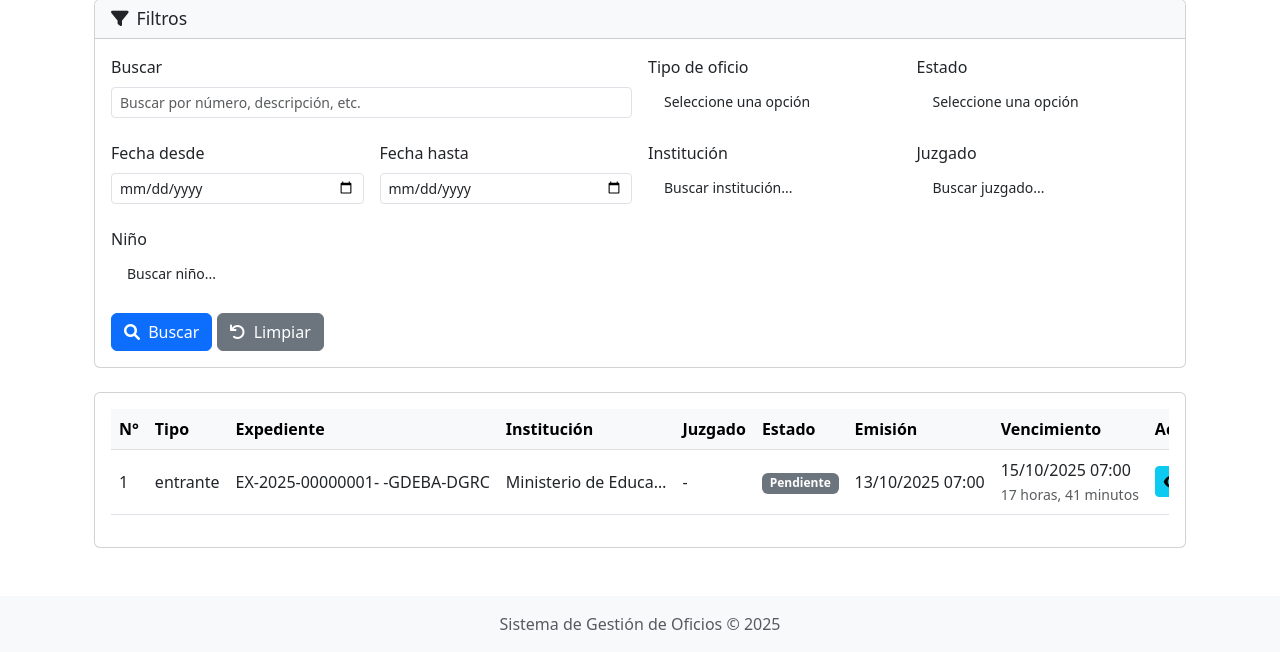
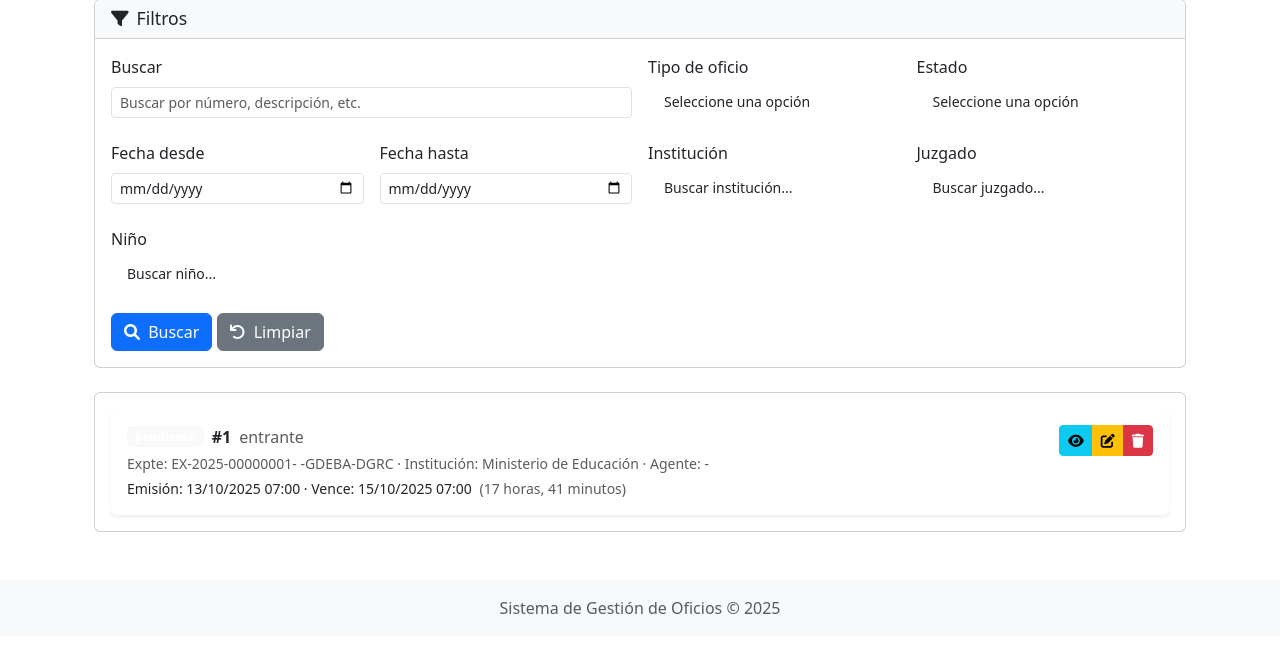
Before and after one commit to orquera10/proyecto_oficios, a Django app: page /oficios/ in a window 1280 px wide. Shown: the part 175-827 px from the top of the page. After the commit the page ends 789 px from the top, so only its background shows below. Run offline with Django 5.2, Linux system fonts and the light colour scheme; a user stored in the database is signed in; data comes from the database, SQL or seed files in the repository; data that the repository does not hold is empty; parts of the project's set-up code (start-up, migrations or seed data) failed here and were passed over; some libraries are stand-ins or nearby versions.

Commit message:
feat: cambiando estados y estilo de colores

```diff
--- a/oficios/filters.py
+++ b/oficios/filters.py
@@ -12,10 +12,10 @@ class OficioFilter(django_filters.FilterSet):
 
     ESTADO_CHOICES = [
         ('', 'Todos'),
-        ('pendiente', 'Pendiente'),
-        ('en_proceso', 'En Proceso'),
-        ('completado', 'Completado'),
-        ('vencido', 'Vencido'),
+        ('cargado', 'Cargado'),
+        ('asignado', 'Asignado'),
+        ('respondido', 'Respondido'),
+        ('enviado', 'Enviado'),
     ]
 
     # Filtro de búsqueda general
--- a/oficios/models.py
+++ b/oficios/models.py
@@ -151,10 +151,11 @@ class Oficio(models.Model):
     ]
 
     ESTADO_CHOICES = [
-        ('pendiente', 'Pendiente'),
-        ('en_proceso', 'En Proceso'),
-        ('completado', 'Completado'),
-        ('vencido', 'Vencido'),
+        ('cargado', 'Cargado'),
+        ('asignado', 'Asignado'),
+        ('respondido', 'Respondido'),
+        ('enviado', 'Enviado'),
+        ('devuelto', 'Devuelto'),
     ]
 
     tipo = models.CharField(
@@ -195,7 +196,7 @@ class Oficio(models.Model):
     estado = models.CharField(
         max_length=20,
         choices=ESTADO_CHOICES,
-        default='pendiente',
+        default='cargado',
         verbose_name='Estado'
     )
     plazo_horas = models.PositiveIntegerField(
@@ -300,10 +301,11 @@ class Oficio(models.Model):
     def get_estado_badge_class(self):
         """Devuelve la clase de Bootstrap para el badge de estado."""
         estado_map = {
-            'pendiente': 'secondary',
-            'en_proceso': 'info',
-            'completado': 'success',
-            'vencido': 'danger',
+            'cargado': 'secondary',      # gris claro
+            'asignado': 'warning',       # naranja
+            'respondido': 'primary',     # azul
+            'enviado': 'success',        # verde
+            'devuelto': 'violet',        # violeta (custom)
         }
         return estado_map.get(self.estado, 'light')
 
--- a/oficios/templates/oficios/oficio_list.html
+++ b/oficios/templates/oficios/oficio_list.html
@@ -104,72 +104,51 @@
                 </div>
             {% endif %}
 
-            <div class="table-responsive">
-                <table class="table table-hover">
-                    <thead class="table-light">
-                        <tr>
-                            <th class="text-nowrap">N°</th>
-                            <th class="text-nowrap">Tipo</th>
-                            <th class="text-nowrap">Expediente</th>
-                            <th class="text-nowrap">Institución</th>
-                            <th class="text-nowrap">Juzgado</th>
-                            <th class="text-nowrap">Estado</th>
-                            <th class="text-nowrap">Emisión</th>
-                            <th class="text-nowrap">Vencimiento</th>
-                            <th class="text-nowrap">Acciones</th>
-                        </tr>
-                    </thead>
-                    <tbody>
+            <div class="row g-3">
                 {% for oficio in page_obj %}
-                        <tr>
-                            <td class="text-nowrap">{{ oficio.id }}</td>
-                            <td class="text-nowrap">{{ oficio.get_tipo_display }}</td>
-                            <td class="text-nowrap">{{ oficio.expte|default:"-" }}</td>
-                            <td class="text-nowrap">{{ oficio.institucion.nombre|truncatechars:20|default:"-" }}</td>
-                            <td class="text-nowrap">{{ oficio.juzgado.nombre|default:"-"|truncatechars:20 }}</td>
-                            <td class="text-nowrap">
-                                <span class="badge bg-{{ oficio.get_estado_badge_class }}">
-                                    {{ oficio.get_estado_display }}
-                                </span>
-                            </td>
-                            <td class="text-nowrap">{{ oficio.fecha_emision|date:"d/m/Y H:i" }}</td>
-                            <td class="text-nowrap">
+                <div class="col-12">
+                    <div class="card shadow-sm border-0">
+                        <div class="card-body d-flex justify-content-between align-items-start">
+                            <div>
+                                <div class="d-flex align-items-center mb-1 flex-wrap">
+                                    <span class="badge bg-{{ oficio.get_estado_badge_class }} me-2">{{ oficio.get_estado_display }}</span>
+                                    <strong class="me-2">#{{ oficio.id }}</strong>
+                                    <span class="text-muted">{{ oficio.get_tipo_display }}</span>
+                                </div>
+                                <div class="text-muted small">
+                                    Expte: {{ oficio.expte|default:"-" }} · Institución: {{ oficio.institucion.nombre|default:"-" }} · Agente: {{ oficio.juzgado.nombre|default:"-" }}
+                                </div>
+                                <div class="mt-1 small">
+                                    Emisión: {{ oficio.fecha_emision|date:"d/m/Y H:i" }} · Vence:
                                     {% if oficio.fecha_vencimiento %}
                                         {{ oficio.fecha_vencimiento|date:"d/m/Y H:i" }}
                                         {% if oficio.estado != 'vencido' and oficio.estado != 'completado' %}
-                                        <br><small class="text-muted">
-                                            {{ oficio.fecha_vencimiento|timeuntil }}
-                                        </small>
+                                            <span class="text-muted ms-1">({{ oficio.fecha_vencimiento|timeuntil }})</span>
                                         {% endif %}
-                                {% else %}
-                                    -
-                                {% endif %}
-                            </td>
-                            <td class="text-nowrap">
+                                    {% else %}-{% endif %}
+                                </div>
+                            </div>
+                            <div class="ms-3">
                                 <div class="btn-group btn-group-sm" role="group">
-                                    <a href="{% url 'oficios:detail' oficio.pk %}" class="btn btn-info"
-                                       data-bs-toggle="tooltip" title="Ver">
+                                    <a href="{% url 'oficios:detail' oficio.pk %}" class="btn btn-info" data-bs-toggle="tooltip" title="Ver">
                                         <i class="fas fa-eye"></i>
                                     </a>
-                                    <a href="{% url 'oficios:update' oficio.pk %}" class="btn btn-warning"
-                                       data-bs-toggle="tooltip" title="Editar">
+                                    <a href="{% url 'oficios:update' oficio.pk %}" class="btn btn-warning" data-bs-toggle="tooltip" title="Editar">
                                         <i class="fas fa-edit"></i>
                                     </a>
-                                    <a href="{% url 'oficios:delete' oficio.pk %}" class="btn btn-danger"
-                                       data-bs-toggle="tooltip" title="Eliminar"
-                                       onclick="return confirm('¿Está seguro que desea eliminar este oficio?')">
+                                    <a href="{% url 'oficios:delete' oficio.pk %}" class="btn btn-danger" data-bs-toggle="tooltip" title="Eliminar" onclick="return confirm('¿Está seguro que desea eliminar este oficio?')">
                                         <i class="fas fa-trash"></i>
                                     </a>
                                 </div>
-                            </td>
-                        </tr>
+                            </div>
+                        </div>
+                    </div>
+                </div>
                 {% empty %}
-                        <tr>
-                            <td colspan="9" class="text-center">No se encontraron oficios con los filtros seleccionados</td>
-                        </tr>
+                <div class="col-12">
+                    <div class="alert alert-warning mb-0">No se encontraron oficios con los filtros seleccionados</div>
+                </div>
                 {% endfor %}
-                    </tbody>
-                </table>
             </div>
 
             <!-- Paginación -->
--- a/oficios/views.py
+++ b/oficios/views.py
@@ -6,7 +6,7 @@ from django.contrib import messages
 from django.utils import timezone
 from django.forms import inlineformset_factory
 from django.http import JsonResponse
-from django.db.models import Q
+from django.db.models import Q, F
 
 from .models import (
     Oficio, Institucion, Caratula, CaratulaOficio, Juzgado,
@@ -54,7 +54,12 @@ class OficioListView(LoginRequiredMixin, ListView):
     def get_queryset(self):
         queryset = super().get_queryset()
         self.filterset = OficioFilter(self.request.GET, queryset=queryset)
-        return self.filterset.qs.select_related('institucion', 'juzgado', 'usuario')
+        # Orden por fecha de vencimiento ascendente (nulos al final), luego por emisión desc
+        return (
+            self.filterset.qs
+            .select_related('institucion', 'juzgado', 'usuario')
+            .order_by(F('fecha_vencimiento').asc(nulls_last=True), '-fecha_emision')
+        )
 
     def get_context_data(self, **kwargs):
         context = super().get_context_data(**kwargs)
--- a/templates/base.html
+++ b/templates/base.html
@@ -194,6 +194,9 @@
 
     <!-- Estilos para submenús desplegables -->
     <style>
+        /* Badge personalizado violeta para estados */
+        .badge.bg-violet { background-color: #6f42c1 !important; color: #fff; }
+
         .dropdown-submenu {
             position: relative;
         }
```
Also changed, not shown: 2 other files. Lines whose indentation alone changed are shown as unchanged.
